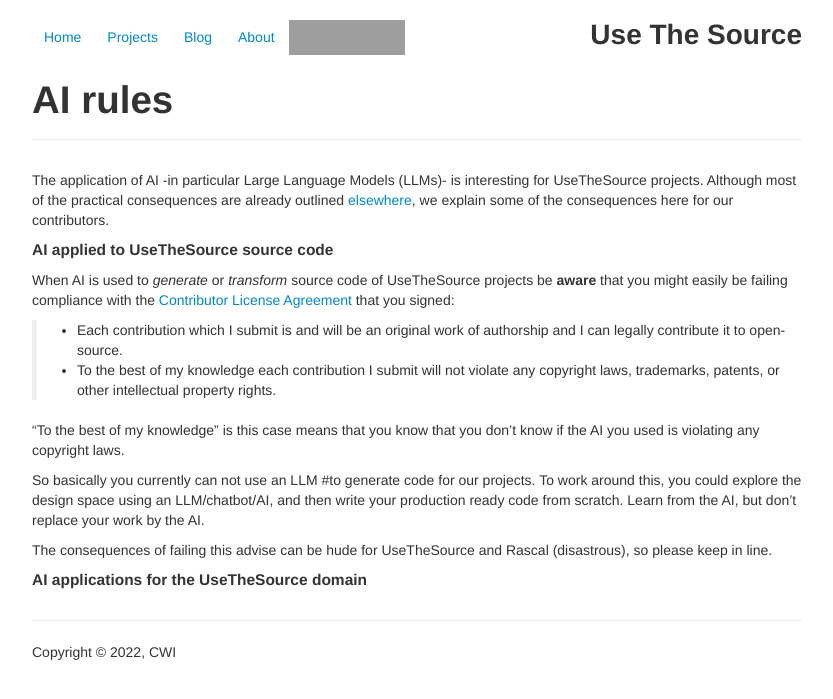
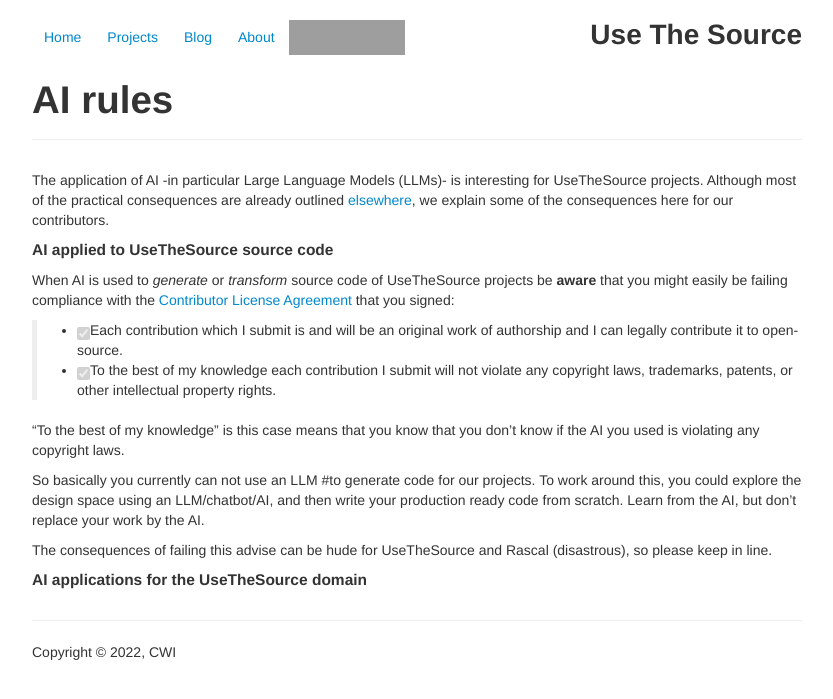
Before and after one commit to usethesource/usethesource.github.io, a Jekyll site: the page built from about/ai.md, in a window 1280 px wide. Shown: the top 699 px of the page, without its empty margins (223-1056 px from the left). Built offline with Jekyll 4.4.1, drawn with Linux system fonts in a browser that asks for light colours; our own code applies the rules of GitHub Pages for plain Markdown files; grey boxes are pictures that could not be loaded.

```diff
--- a/about/ai.md
+++ b/about/ai.md
@@ -11,8 +11,8 @@ we explain some of the consequences here for our contributors.
 When AI is used to _generate_ or _transform_ source code of UseTheSource projects be **aware**
 that you might easily be failing compliance with the [Contributor License Agreement](https://github.com/usethesource/usethesource.github.io/blob/master/about/index.md#:~:text=Contributor%20License%20Agreement) that you signed:
 
-> * Each contribution which I submit is and will be an original work of authorship and I can legally contribute it to open-source.
-> * To the best of my knowledge each contribution I submit will not violate any copyright laws, trademarks, patents, or other intellectual property rights.
+> * [x] Each contribution which I submit is and will be an original work of authorship and I can legally contribute it to open-source.
+> * [x] To the best of my knowledge each contribution I submit will not violate any copyright laws, trademarks, patents, or other intellectual property rights.
 
 "To the best of my knowledge" is this case means that you know that you don't know if the AI you used is violating any copyright laws.
 
```
